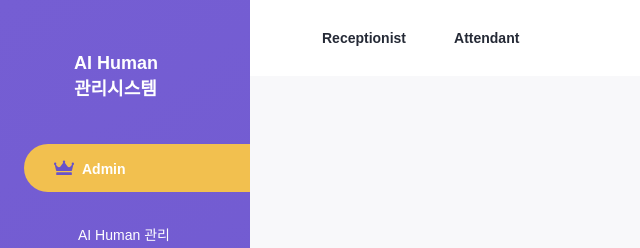
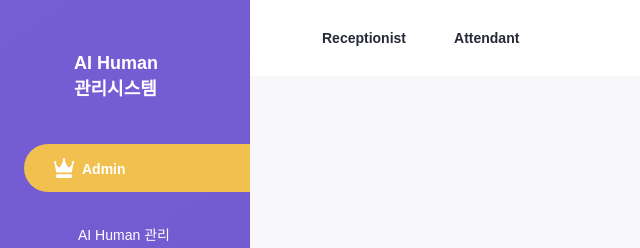
Before and after one commit to zulamrid/minds-admin, a React (Create React App) app: page / in a window 1280 px wide. Shown: the top 248 px of the page, without its empty margins (0-640 px from the left). Built offline with nearby package versions, Linux system fonts and the light colour scheme; a web font is replaced by a local one.

Commit message:
fixing logo

```diff
--- a/src/App/Helper/index.js
+++ b/src/App/Helper/index.js
@@ -1,5 +1,6 @@
 import ReceptionistIcon from './../Assets/svg/receptionist.svg';
-import AdminIcon from './../Assets/svg/chrown.svg';
+import AdminIcon from './../Assets/svg/chrownwhite.svg';
+import AdminIconPurple from './../Assets/svg/chrown.svg';
 
 export const sidebar_en = {
     title: "AI Human",
@@ -11,6 +12,7 @@ export const sidebar_ko = {
     admin: {
         main_title: "Admin",
         logo_url: AdminIcon,
+        logo_purple: AdminIconPurple,
         child_label: [
             {
                 label: 'AI Human 관리',
--- a/src/App/Screens/MainScreen/index.js
+++ b/src/App/Screens/MainScreen/index.js
@@ -67,7 +67,7 @@ const Index = () => {
                     </ul>
                     {Main.active !== 'admin' ?
                         <div className="button-admin" onClick={() => dispatch(setActive('admin'))}>
-                            <img src={sidebar_ko.admin.logo_url} />
+                            <img src={sidebar_ko.admin.logo_purple} />
                             <span className="active-text">Admin</span>
                         </div>
                         :
--- a/src/App/Screens/MainScreen/styles.css
+++ b/src/App/Screens/MainScreen/styles.css
@@ -80,7 +80,7 @@
 }
 
 .sidebar .active-title img{
-    height: 20px;
+    width: 20px;
     margin: 0 0px 0 0;
 }
 
```
Also changed, not shown: src/App/Assets/svg/chrownwhite.svg (added).
